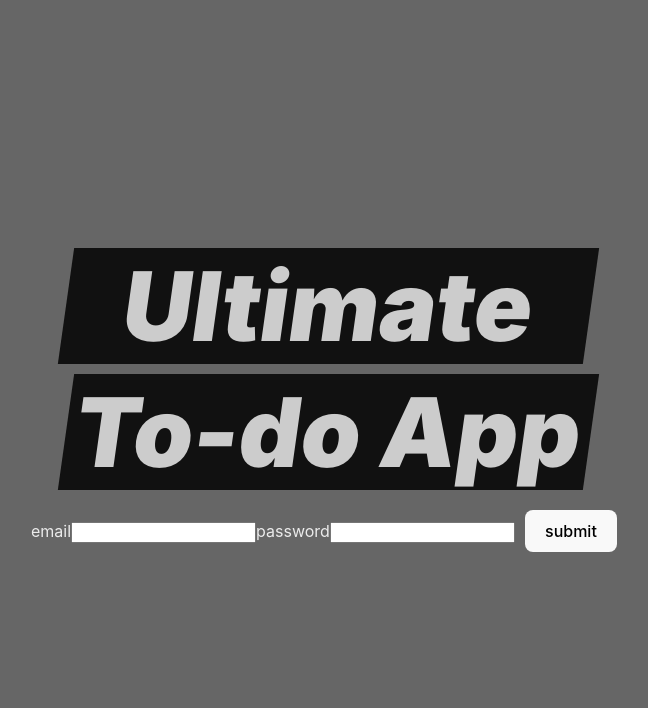
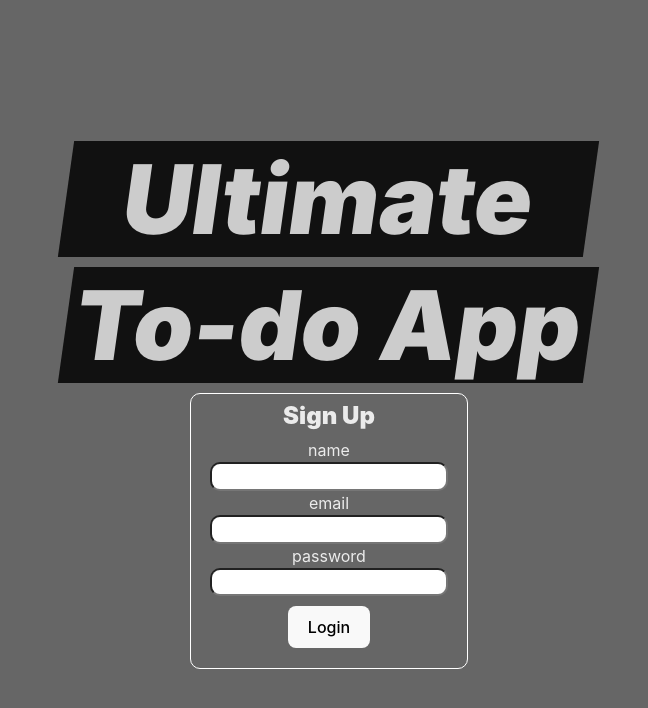
Before and after one commit to mac718/Todo-typeorm, a React (Vite) app in the folder client/: page / in a window 1280 px wide. Before the commit this address led to /login. Shown: the top 708 px of the page, without its empty margins (311-959 px from the left). Built offline with nearby package versions, Linux system fonts and the light colour scheme; no server answers.

Commit message:
change root route to display sign up page; change route for tasks to /tasks; add headging to TodoList

```diff
--- a/client/src/App.tsx
+++ b/client/src/App.tsx
@@ -9,47 +9,12 @@ import SignUp from "./components/SignUp";
 import Login from "./components/Login";
 
 function App() {
-  // const onSave = async (description: string, targetDate: Date) => {
-  //   try {
-  //     await fetch("/api/v1/tasks", {
-  //       method: "POST",
-  //       body: JSON.stringify({ description, targetDate, complete: false }),
-  //       headers: {
-  //         "Content-Type": "application/json",
-  //       },
-  //     });
-  //     setAddTaksOpen(false);
-  //     getTasks();
-  //   } catch (err) {
-  //     console.log(err);
-  //   }
-  // };
-
-  // const onDelete = async (id: number) => {
-  //   try {
-  //     await fetch(`api/v1/tasks/${id}`, {
-  //       method: "DELETE",
-  //       headers: {
-  //         "Content-Type": "application/json",
-  //       },
-  //     });
-  //     getTasks();
-  //   } catch (err) {
-  //     console.log(err);
-  //   }
-  // };
-
-  // useEffect(() => {
-  //   getTasks();
-  // }, []);
-
   return (
     <div className="App">
-      <TodoHeading />
       <Router>
         <Routes>
-          <Route path="/" element={<TodoList />} />
-          <Route path="/register" element={<SignUp />} />
+          <Route path="/tasks" element={<TodoList />} />
+          <Route path="/" element={<SignUp />} />
           <Route path="/login" element={<Login />} />
         </Routes>
       </Router>
--- a/client/src/components/Login.tsx
+++ b/client/src/components/Login.tsx
@@ -1,6 +1,7 @@
-import styles from ".SignUp.module.css";
+import styles from "./SignUp.module.css";
 import { useState } from "react";
 import { useNavigate } from "react-router-dom";
+import TodoHeading from "./TodoHeading";
 
 const Login = () => {
   const [email, setEmail] = useState("");
@@ -22,7 +23,7 @@ const Login = () => {
       });
       console.log(res.status);
       if (res.status === 200) {
-        navigate("/");
+        navigate("/tasks");
       }
     } catch (err) {
       console.log(err);
@@ -30,21 +31,27 @@ const Login = () => {
   };
 
   return (
-    <form onSubmit={handleSubmit}>
+    <>
+      <TodoHeading />
+      <form className={styles.form} onSubmit={handleSubmit}>
+        <div className={styles.heading}>Log in</div>
         <label htmlFor="email">email</label>
         <input
           type="email"
           id="email"
+          className={styles.input}
           onChange={(event) => setEmail(event.target.value)}
         />
         <label htmlFor="password">password</label>
         <input
           type="password"
           id="password"
+          className={styles.input}
           onChange={(event) => setPassword(event.target.value)}
         />
         <button type="submit">submit</button>
       </form>
+    </>
   );
 };
 
--- a/client/src/components/SignUp.module.css
+++ b/client/src/components/SignUp.module.css
@@ -0,0 +1,22 @@
+.form {
+  display: flex;
+  flex-direction: column;
+  justify-content: center;
+  align-items: center;
+  border: 1px solid white;
+  border-radius: 10px;
+  padding: 10px;
+  width: 20%;
+}
+
+.heading {
+  font-size: 1.5em;
+  font-weight: 900;
+  margin-bottom: 10px;
+}
+
+.input {
+  border-radius: 10px;
+  height: 1.7em;
+  width: 90%;
+}
--- a/client/src/components/SignUp.tsx
+++ b/client/src/components/SignUp.tsx
@@ -1,5 +1,6 @@
 import React, { useState } from "react";
 import styles from "./SignUp.module.css";
+import TodoHeading from "./TodoHeading";
 
 const SignUp = () => {
   const [name, setName] = useState("");
@@ -22,27 +23,34 @@ const SignUp = () => {
     }
   };
   return (
-    <form onSubmit={handleSubmit}>
+    <>
+      <TodoHeading />
+      <form className={styles.form} onSubmit={handleSubmit}>
+        <div className={styles.heading}>Sign Up</div>
         <label htmlFor="name">name</label>
         <input
           type="name"
           id="text"
+          className={styles.input}
           onChange={(event) => setName(event.target.value)}
         />
         <label htmlFor="email">email</label>
         <input
           type="email"
           id="email"
+          className={styles.input}
           onChange={(event) => setEmail(event.target.value)}
         />
         <label htmlFor="password">password</label>
         <input
           type="password"
           id="password"
+          className={styles.input}
           onChange={(event) => setPassword(event.target.value)}
         />
         <button type="submit">Login</button>
       </form>
+    </>
   );
 };
 
--- a/client/src/components/TodoList.module.css
+++ b/client/src/components/TodoList.module.css
@@ -3,3 +3,9 @@
   background-color: #333;
   border-radius: 10px;
 }
+
+.heading {
+  font-size: 5em;
+  font-weight: 900;
+  margin-bottom: 1em;
+}
--- a/client/src/components/TodoList.tsx
+++ b/client/src/components/TodoList.tsx
@@ -71,6 +71,7 @@ const TodoList = () => {
           </Modal>
         </div>
       )}
+      <div className={styles.heading}>Your Tasks:</div>
       <button onClick={() => setAddTaksOpen(true)}>Add Task</button>
       <table className={styles.list}>
         <thead>
```
Lines whose indentation alone changed are shown as unchanged.
